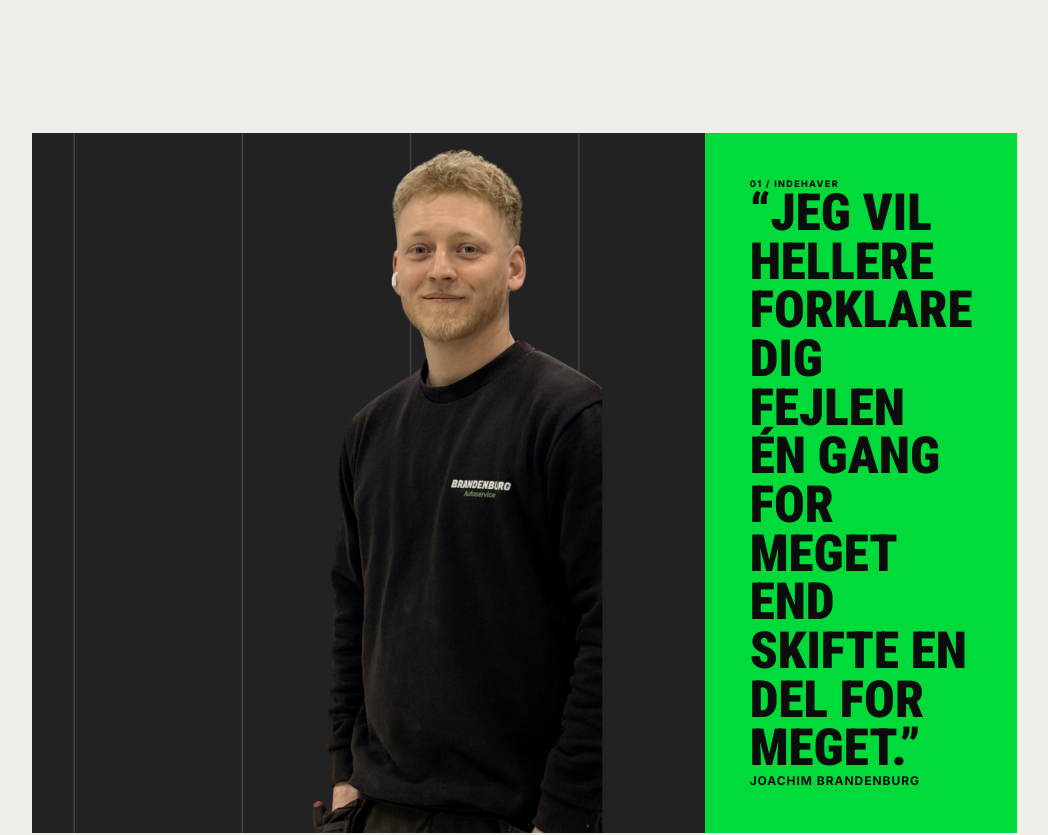
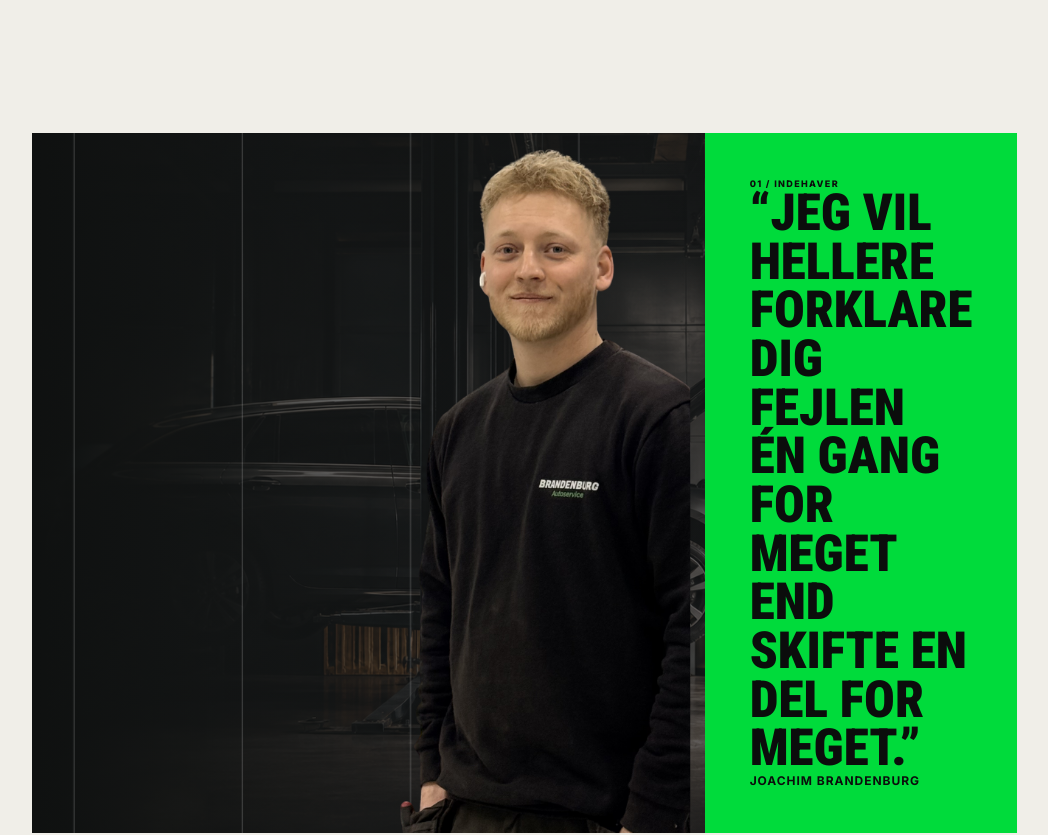
Before and after one commit to MPSolution4281/BrandenburgAuto, a Next.js app: page / in a window 1280 px wide. Shown: the part 1420-2255 px from the top of the page, without its empty margins (173-1221 px from the left). Built offline with nearby package versions, Linux system fonts and the light colour scheme.

Commit message:
Flyt indehaverfoto til højre og tilføj værkstedsbaggrund i owner-feature
Skabte en tæt beskåret udgave af Joachim-udklippet og lagde hero-workshop som mørkt baggrundslag ind, så det tomme felt mellem foto og citatboks blev fyldt ud.

```diff
--- a/app/globals.css
+++ b/app/globals.css
@@ -90,7 +90,10 @@ svg { fill: none; stroke: currentColor; stroke-width: 1.8; }
 .text-link svg { width: 20px; }
 .owner-feature { display: grid; grid-template-columns: 2.2fr 1fr; min-height: 690px; margin-left: 9vw; }
 .owner-photo { position: relative; min-height: 690px; overflow: hidden; background: #222; }
-.owner-photo img { object-fit: cover; object-position: center; }
+.owner-photo-bg { z-index: 0; object-fit: cover; object-position: center; opacity: .5; filter: grayscale(.2); }
+.owner-photo::after { content: ""; position: absolute; z-index: 0; inset: 0; background: linear-gradient(90deg, rgba(11,13,12,.75) 0%, rgba(11,13,12,.35) 45%, rgba(11,13,12,.15) 100%); }
+.owner-grid { z-index: 1; }
+.owner-photo-cutout { z-index: 2; object-fit: contain; object-position: right bottom; }
 .owner-card { position: relative; padding: 45px; display: flex; flex-direction: column; justify-content: space-between; background: var(--green); }
 .owner-card > span { font-size: 9px; font-weight: 800; letter-spacing: .15em; }
 .owner-card blockquote { margin: 0; font-family: var(--display); font-size: clamp(2.5rem, 4vw, 4.5rem); font-weight: 900; line-height: .95; text-transform: uppercase; }
--- a/app/page.js
+++ b/app/page.js
@@ -51,8 +51,9 @@ export default function Home() {
         </div>
         <div className="owner-feature">
           <div className="owner-photo">
+            <Image className="owner-photo-bg" src="/images/hero-workshop.png" fill sizes="(max-width: 800px) 100vw, 62vw" alt="" aria-hidden="true" />
             <div className="owner-grid" />
-            <Image src="/images/workshop.png" fill sizes="(max-width: 800px) 100vw, 62vw" alt="Joachim Brandenburg på værkstedet i Holbæk" />
+            <Image className="owner-photo-cutout" src="/images/workshop-owner.png" fill sizes="(max-width: 800px) 100vw, 62vw" alt="Joachim Brandenburg på værkstedet i Holbæk" />
           </div>
           <div className="owner-card">
             <span>01 / INDEHAVER</span>
```
Also changed, not shown: public/images/workshop-owner.png (added).
